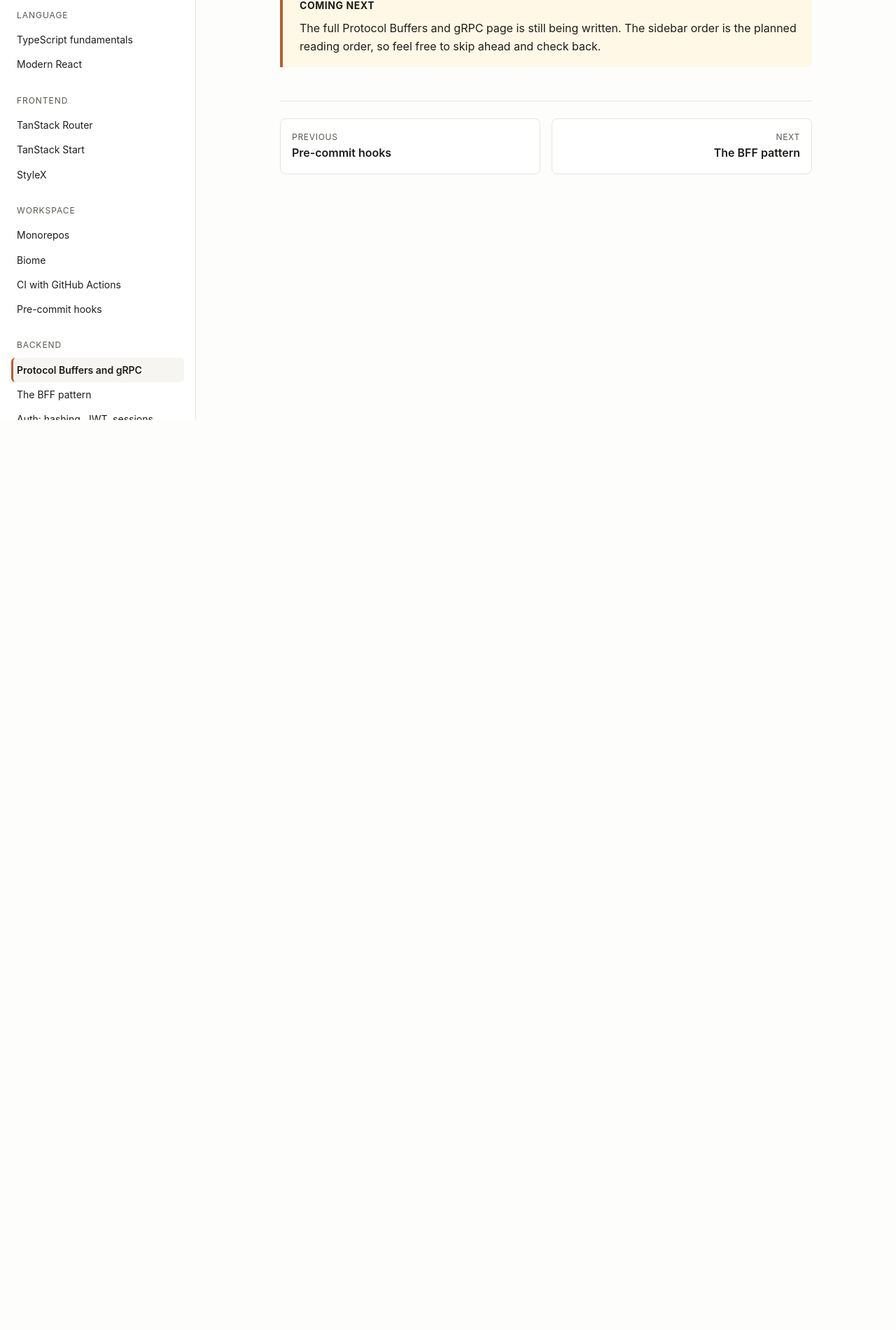
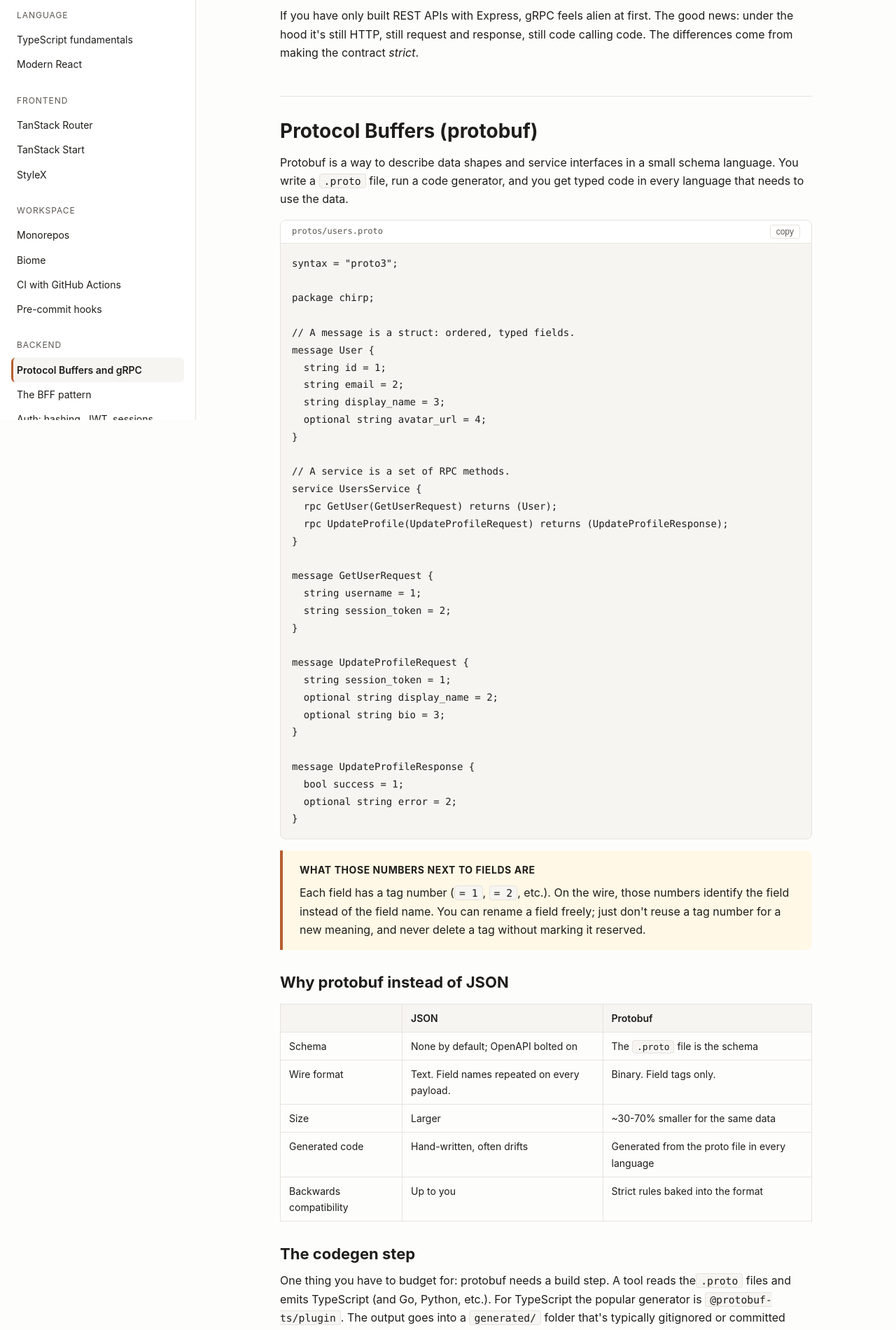
Before and after one commit to edriso/modern-fullstack-by-example, a React (Vite) app: page /protobuf-grpc in a window 1280 px wide. Shown: the part 200-2100 px from the top of the page at 70% size. Before the commit the page ends 800 px from the top, so only its background shows below. Built offline with nearby package versions, Linux system fonts and the light colour scheme.

Commit message:
docs: Protocol Buffers and gRPC page

```diff
--- a/src/routes/protobuf-grpc.tsx
+++ b/src/routes/protobuf-grpc.tsx
@@ -1,5 +1,7 @@
 import { createFileRoute } from "@tanstack/react-router";
-import { Stub } from "../components/Stub";
+import { Callout } from "../components/Callout";
+import { CodeBlock } from "../components/CodeBlock";
+import { Compare } from "../components/Compare";
 import { TopicLayout } from "../components/TopicLayout";
 
 export const Route = createFileRoute("/protobuf-grpc")({
@@ -12,9 +14,301 @@ function Page() {
 			slug="/protobuf-grpc"
 			group="Backend"
 			title="Protocol Buffers and gRPC"
-			tagline="What protobuf is and why a typed RPC protocol beats hand-rolled REST."
+			tagline="A typed contract between client and server, plus the protocol that carries it. The biggest mental shift coming from Express + JSON."
 		>
-			<Stub what="Protocol Buffers and gRPC" />
+			<p>
+				If you have only built REST APIs with Express, gRPC feels alien at first. The
+				good news: under the hood it's still HTTP, still request and response, still
+				code calling code. The differences come from making the contract <em>strict</em>.
+			</p>
+
+			<h2>Protocol Buffers (protobuf)</h2>
+			<p>
+				Protobuf is a way to describe data shapes and service interfaces in a small
+				schema language. You write a <code>.proto</code> file, run a code generator,
+				and you get typed code in every language that needs to use the data.
+			</p>
+
+			<CodeBlock lang="proto" filename="protos/users.proto">{`syntax = "proto3";
+
+package chirp;
+
+// A message is a struct: ordered, typed fields.
+message User {
+  string id = 1;
+  string email = 2;
+  string display_name = 3;
+  optional string avatar_url = 4;
+}
+
+// A service is a set of RPC methods.
+service UsersService {
+  rpc GetUser(GetUserRequest) returns (User);
+  rpc UpdateProfile(UpdateProfileRequest) returns (UpdateProfileResponse);
+}
+
+message GetUserRequest {
+  string username = 1;
+  string session_token = 2;
+}
+
+message UpdateProfileRequest {
+  string session_token = 1;
+  optional string display_name = 2;
+  optional string bio = 3;
+}
+
+message UpdateProfileResponse {
+  bool success = 1;
+  optional string error = 2;
+}`}</CodeBlock>
+
+			<Callout kind="note" title="What those numbers next to fields are">
+				<p>
+					Each field has a tag number (<code>= 1</code>, <code>= 2</code>, etc.). On the
+					wire, those numbers identify the field instead of the field name. You can
+					rename a field freely; just don't reuse a tag number for a new meaning, and
+					never delete a tag without marking it reserved.
+				</p>
+			</Callout>
+
+			<h3>Why protobuf instead of JSON</h3>
+			<table>
+				<thead>
+					<tr>
+						<th></th>
+						<th>JSON</th>
+						<th>Protobuf</th>
+					</tr>
+				</thead>
+				<tbody>
+					<tr>
+						<td>Schema</td>
+						<td>None by default; OpenAPI bolted on</td>
+						<td>The <code>.proto</code> file is the schema</td>
+					</tr>
+					<tr>
+						<td>Wire format</td>
+						<td>Text. Field names repeated on every payload.</td>
+						<td>Binary. Field tags only.</td>
+					</tr>
+					<tr>
+						<td>Size</td>
+						<td>Larger</td>
+						<td>~30-70% smaller for the same data</td>
+					</tr>
+					<tr>
+						<td>Generated code</td>
+						<td>Hand-written, often drifts</td>
+						<td>Generated from the proto file in every language</td>
+					</tr>
+					<tr>
+						<td>Backwards compatibility</td>
+						<td>Up to you</td>
+						<td>Strict rules baked into the format</td>
+					</tr>
+				</tbody>
+			</table>
+
+			<h3>The codegen step</h3>
+			<p>
+				One thing you have to budget for: protobuf needs a build step. A tool reads the
+				<code>.proto</code> files and emits TypeScript (and Go, Python, etc.). For
+				TypeScript the popular generator is <code>@protobuf-ts/plugin</code>. The
+				output goes into a <code>generated/</code> folder that's typically gitignored
+				or committed depending on the team.
+			</p>
+			<CodeBlock lang="sh">{`pnpm exec protoc \\
+  --ts_out ./generated \\
+  --proto_path ./protos \\
+  ./protos/*.proto`}</CodeBlock>
+			<p>The generator emits types and clients:</p>
+			<CodeBlock lang="ts" filename="generated/users.ts">{`export interface User {
+  id: string;
+  email: string;
+  displayName: string;
+  avatarUrl?: string;
+}
+
+export interface IUsersService {
+  getUser(req: GetUserRequest, ctx?: ServerCallContext): Promise<User>;
+  updateProfile(req: UpdateProfileRequest, ctx?: ServerCallContext): Promise<UpdateProfileResponse>;
+}`}</CodeBlock>
+
+			<h2>gRPC: the protocol</h2>
+			<p>
+				gRPC ("gRPC Remote Procedure Calls", recursive acronym) is a transport built on
+				HTTP/2. It carries protobuf-encoded messages between client and server.
+			</p>
+
+			<Compare
+				left={{
+					title: "REST with Express",
+					body: (
+						<CodeBlock lang="ts">{`// Server
+app.get("/users/:username", async (req, res) => {
+  const user = await getUser(req.params.username);
+  if (!user) return res.status(404).json({ error: "Not found" });
+  res.json(user);
+});
+
+// Client
+const r = await fetch("/users/alice");
+if (!r.ok) throw new Error("Failed");
+const user = await r.json(); // any. Hope the shape is right.`}</CodeBlock>
+					),
+				}}
+				right={{
+					title: "gRPC",
+					body: (
+						<CodeBlock lang="ts">{`// Server (typed against IUsersService)
+const usersHandler: IUsersService = {
+  async getUser(req) {
+    const user = await getUser(req.username);
+    if (!user) throw new RpcError("User not found", "NOT_FOUND");
+    return user;
+  },
+};
+
+// Client (typed against UsersServiceClient)
+const { response } = await client.users.getUser({
+  username: "alice",
+  sessionToken,
+});
+// 'response' is typed as User. No JSON cast.`}</CodeBlock>
+					),
+				}}
+			/>
+
+			<h3>Status codes</h3>
+			<p>
+				gRPC has its own status code enum, separate from HTTP. The codes are more
+				expressive than HTTP for application-level outcomes:
+			</p>
+			<table>
+				<thead>
+					<tr>
+						<th>gRPC</th>
+						<th>HTTP analogue</th>
+						<th>Means</th>
+					</tr>
+				</thead>
+				<tbody>
+					<tr>
+						<td>OK</td><td>200</td><td>Success</td>
+					</tr>
+					<tr>
+						<td>INVALID_ARGUMENT</td><td>400</td><td>Bad client input</td>
+					</tr>
+					<tr>
+						<td>UNAUTHENTICATED</td><td>401</td><td>No or bad credentials</td>
+					</tr>
+					<tr>
+						<td>PERMISSION_DENIED</td><td>403</td><td>Authenticated but not allowed</td>
+					</tr>
+					<tr>
+						<td>NOT_FOUND</td><td>404</td><td>Resource not found</td>
+					</tr>
+					<tr>
+						<td>ALREADY_EXISTS</td><td>409</td><td>Conflict (duplicate key, etc.)</td>
+					</tr>
+					<tr>
+						<td>FAILED_PRECONDITION</td><td>412 / 422</td><td>State doesn't allow this</td>
+					</tr>
+					<tr>
+						<td>UNAVAILABLE</td><td>503</td><td>Try again later</td>
+					</tr>
+					<tr>
+						<td>INTERNAL</td><td>500</td><td>Server bug</td>
+					</tr>
+				</tbody>
+			</table>
+
+			<h2>Four kinds of RPC method</h2>
+			<ol>
+				<li>
+					<strong>Unary</strong>: one request, one response. The default and most
+					common.
+				</li>
+				<li>
+					<strong>Server streaming</strong>: one request, many responses. Useful for
+					feeds, log tails.
+				</li>
+				<li>
+					<strong>Client streaming</strong>: many requests, one response. File uploads.
+				</li>
+				<li>
+					<strong>Bidirectional streaming</strong>: both ends stream at once. Chat,
+					real-time updates.
+				</li>
+			</ol>
+			<p>
+				Most everyday work is unary. Streaming is powerful but more complex; reach for
+				it only when you actually need it.
+			</p>
+
+			<h2>What gRPC gives up</h2>
+			<ul>
+				<li>
+					<strong>Browser-native support</strong>: browsers can't speak gRPC over
+					HTTP/2 directly. You need a proxy (gRPC-Web, Connect) or a Node BFF that
+					speaks gRPC and exposes HTTP/JSON to the browser. The BFF approach is what
+					this stack uses.
+				</li>
+				<li>
+					<strong>Curl-friendliness</strong>: you can't <code>curl</code> a gRPC
+					endpoint without tools like <code>grpcurl</code>.
+				</li>
+				<li>
+					<strong>Familiarity</strong>: most developers know REST. gRPC is a learning
+					curve.
+				</li>
+			</ul>
+
+			<h2>What you get in return</h2>
+			<ul>
+				<li>
+					<strong>Type-safe contracts</strong>: rename a field, the codegen catches
+					every caller in every language.
+				</li>
+				<li>
+					<strong>Smaller payloads</strong>: binary protobuf vs verbose JSON.
+				</li>
+				<li>
+					<strong>Predictable status semantics</strong>: every team uses the same code
+					enum.
+				</li>
+				<li>
+					<strong>Streaming</strong> as a first-class concept, not a SSE / WebSocket
+					bolt-on.
+				</li>
+			</ul>
+
+			<h2>Common interview questions</h2>
+			<ul>
+				<li>
+					<strong>What's the relationship between gRPC and protobuf?</strong> Protobuf
+					is the schema and serialisation format; gRPC is the transport that carries
+					protobuf messages over HTTP/2.
+				</li>
+				<li>
+					<strong>Why does protobuf use field tag numbers?</strong> So the wire format
+					stays compact and stable. You can rename fields without breaking the wire
+					format. Reusing or removing tags breaks compatibility, so don't.
+				</li>
+				<li>
+					<strong>Why can't a browser call gRPC directly?</strong> gRPC uses HTTP/2
+					trailers and binary framing that browsers don't expose to JavaScript. The
+					workaround is gRPC-Web (proxy) or a BFF that speaks gRPC server-side and
+					normal HTTP/JSON to the browser.
+				</li>
+				<li>
+					<strong>How do you handle backwards-incompatible API changes in protobuf?</strong>{" "}
+					Add new fields with new tag numbers. Mark removed tags as
+					<code>reserved</code>. Deprecate methods rather than rename. Old clients
+					ignore unknown fields, so additive change is safe.
+				</li>
+			</ul>
 		</TopicLayout>
 	);
 }
```
